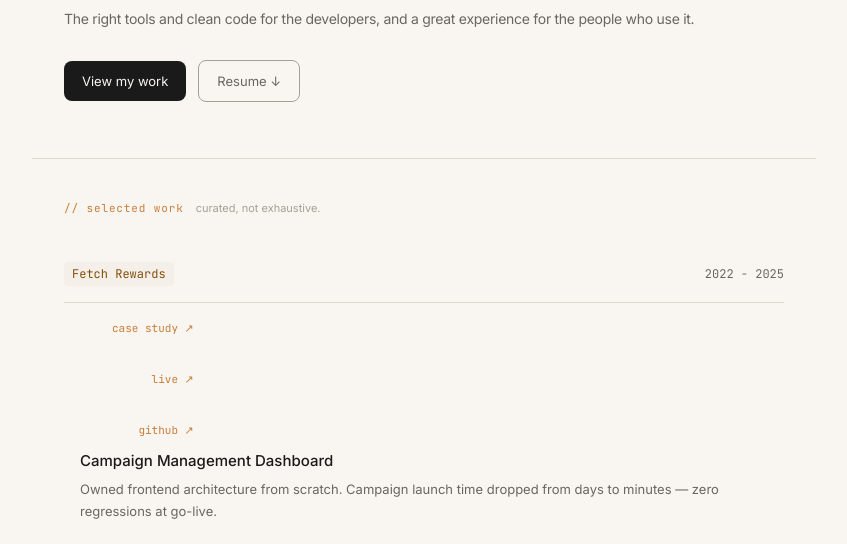
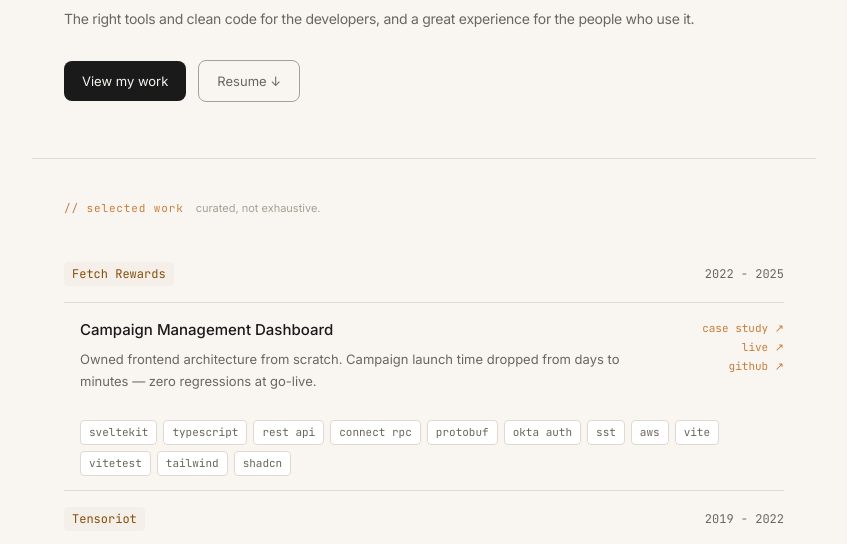
Before and after one commit to respici0/portfolio, an Astro site: page / in a window 1280 px wide. Shown: the part 235-779 px from the top of the page, without its empty margins (216-1063 px from the left). Built offline with nearby package versions, Linux system fonts and the light colour scheme; Astro itself is replaced by a stand-in of ours.

Commit message:
updated mobile and desktop css

```diff
--- a/src/components/SelectedWork.astro
+++ b/src/components/SelectedWork.astro
@@ -244,14 +244,6 @@ const projects: Projects[] = [
     border-top: 0.5px solid var(--border);
   }
 
-  @media (min-width: 768px) {
-    .project-info {
-      display: flex;
-      justify-content: space-between;
-      align-items: flex-start;
-      margin-bottom: 1.75rem;
-    }
-  }
   .project-info {
     display: flex;
     flex-direction: column-reverse;
@@ -259,6 +251,7 @@ const projects: Projects[] = [
     align-items: flex-start;
     margin-bottom: 1.75rem;
   }
+
   .project-row {
     padding: 1.5rem 0;
     border-bottom: 0.5px solid var(--border);
@@ -318,24 +311,13 @@ const projects: Projects[] = [
     gap: 6px;
     flex-wrap: wrap;
   }
-
-  @media (min-width: 768px) {
-    .links {
-      display: flex;
-      flex-direction: column;
-      align-items: flex-end;
-      flex-shrink: 0;
-      padding-left: 2rem;
-      padding-top: 2px;
-    }
-  }
-
   .links {
     display: flex;
     gap: 2rem;
     margin-bottom: 0.5em;
     justify-content: space-between;
   }
+
   .project-link {
     font-family: var(--font-mono);
     font-size: 11px;
@@ -370,4 +352,21 @@ const projects: Projects[] = [
     gap: 6px;
     flex-wrap: wrap;
   }
+  @media (min-width: 768px) {
+    .project-info {
+      flex-direction: row;
+      justify-content: space-between;
+      align-items: flex-start;
+      margin-bottom: 1.75rem;
+    }
+    .links {
+      flex-direction: column;
+      align-items: flex-end;
+      flex-shrink: 0;
+      padding-left: 2rem;
+      padding-top: 2px;
+      gap: 0;
+      margin-bottom: 0;
+    }
+  }
 </style>
```
